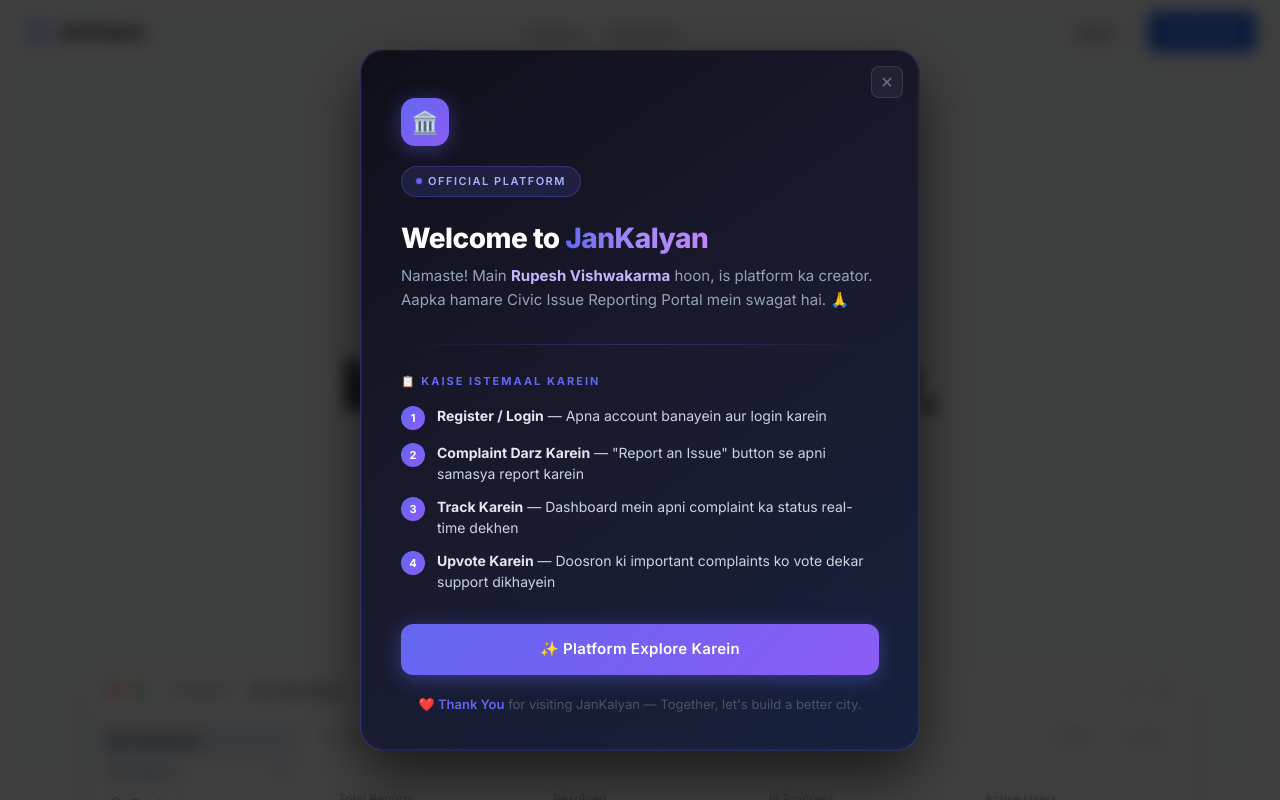
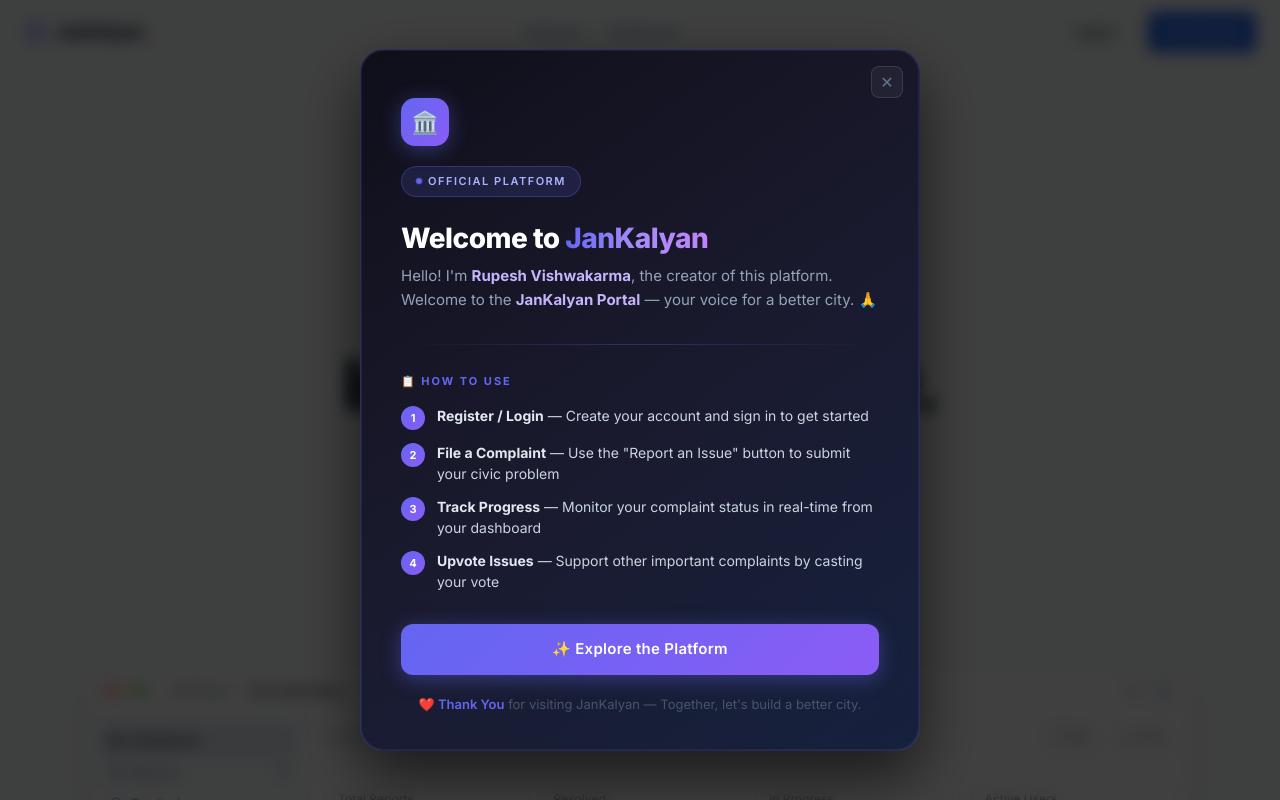
Before and after one commit to rupeshh132/jankalyan, a React (Vite) app in the folder frontend/: page / in a window 1280 px wide. Shown: the top 800 px of the page. Built offline with nearby package versions, Linux system fonts and the light colour scheme; no server answers.

Commit message:
feat: translate welcome splash to English, update portal name

```diff
--- a/frontend/src/components/common/WelcomeSplash.jsx
+++ b/frontend/src/components/common/WelcomeSplash.jsx
@@ -242,36 +242,36 @@ const WelcomeSplash = () => {
           Welcome to <span className="creator-name">JanKalyan</span>
         </h1>
         <p className="welcome-subtitle">
-          Namaste! Main <strong style={{color:'#c4b5fd'}}>Rupesh Vishwakarma</strong> hoon, is platform ka creator.
-          Aapka hamare Civic Issue Reporting Portal mein swagat hai. 🙏
+          Hello! I'm <strong style={{color:'#c4b5fd'}}>Rupesh Vishwakarma</strong>, the creator of this platform.
+          Welcome to the <strong style={{color:'#c4b5fd'}}>JanKalyan Portal</strong> — your voice for a better city. 🙏
         </p>
 
         <div className="divider"></div>
 
         {/* How to use */}
-        <p className="how-to-title">📋 Kaise Istemaal Karein</p>
+        <p className="how-to-title">📋 How to Use</p>
         <ul className="steps">
           <li className="step">
             <span className="step-num">1</span>
-            <span><strong style={{color:'#e2e8f0'}}>Register / Login</strong> — Apna account banayein aur login karein</span>
+            <span><strong style={{color:'#e2e8f0'}}>Register / Login</strong> — Create your account and sign in to get started</span>
           </li>
           <li className="step">
             <span className="step-num">2</span>
-            <span><strong style={{color:'#e2e8f0'}}>Complaint Darz Karein</strong> — "Report an Issue" button se apni samasya report karein</span>
+            <span><strong style={{color:'#e2e8f0'}}>File a Complaint</strong> — Use the "Report an Issue" button to submit your civic problem</span>
           </li>
           <li className="step">
             <span className="step-num">3</span>
-            <span><strong style={{color:'#e2e8f0'}}>Track Karein</strong> — Dashboard mein apni complaint ka status real-time dekhen</span>
+            <span><strong style={{color:'#e2e8f0'}}>Track Progress</strong> — Monitor your complaint status in real-time from your dashboard</span>
           </li>
           <li className="step">
             <span className="step-num">4</span>
-            <span><strong style={{color:'#e2e8f0'}}>Upvote Karein</strong> — Doosron ki important complaints ko vote dekar support dikhayein</span>
+            <span><strong style={{color:'#e2e8f0'}}>Upvote Issues</strong> — Support other important complaints by casting your vote</span>
           </li>
         </ul>
 
         {/* CTA Button */}
         <button className="close-btn" onClick={handleClose}>
-          ✨ Platform Explore Karein
+          ✨ Explore the Platform
         </button>
 
         {/* Thank you */}
```
